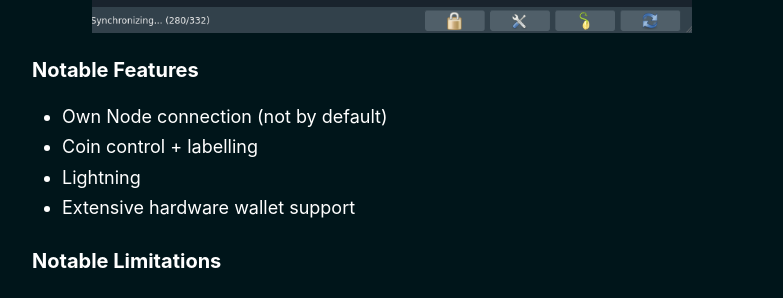
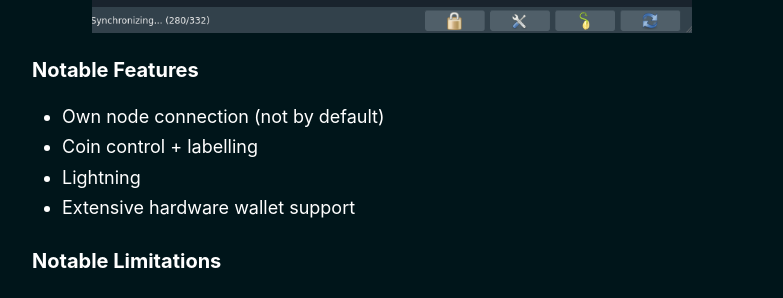
Before and after one commit to BitcoinQnA/bitcoin-wallet-guide, a Jekyll site: the page built from _pages/desktop.md, in a window 1280 px wide and 900 px high, scrolled down 3806 px. Shown: the part 154-452 px from the top of the window, without its empty margins (248-1031 px from the left). Built offline with Jekyll 4.4.1, drawn with Linux system fonts in a browser that asks for light colours.

```diff
--- a/_pages/desktop.md
+++ b/_pages/desktop.md
@@ -81,7 +81,7 @@ Desktop wallets offer more usability and often, a greater feature set when compa
 <img src="https://raw.githubusercontent.com/BitcoinQnA/bitcoin-wallet-guide/master/images/Electrum%20Desktop.png" class=responsive width="600" height="400" maxheight="500">
 
 ### Notable Features
-* Own Node connection (not by default)
+* Own node connection (not by default)
 * Coin control + labelling
 * Lightning
 * Extensive hardware wallet support
```
